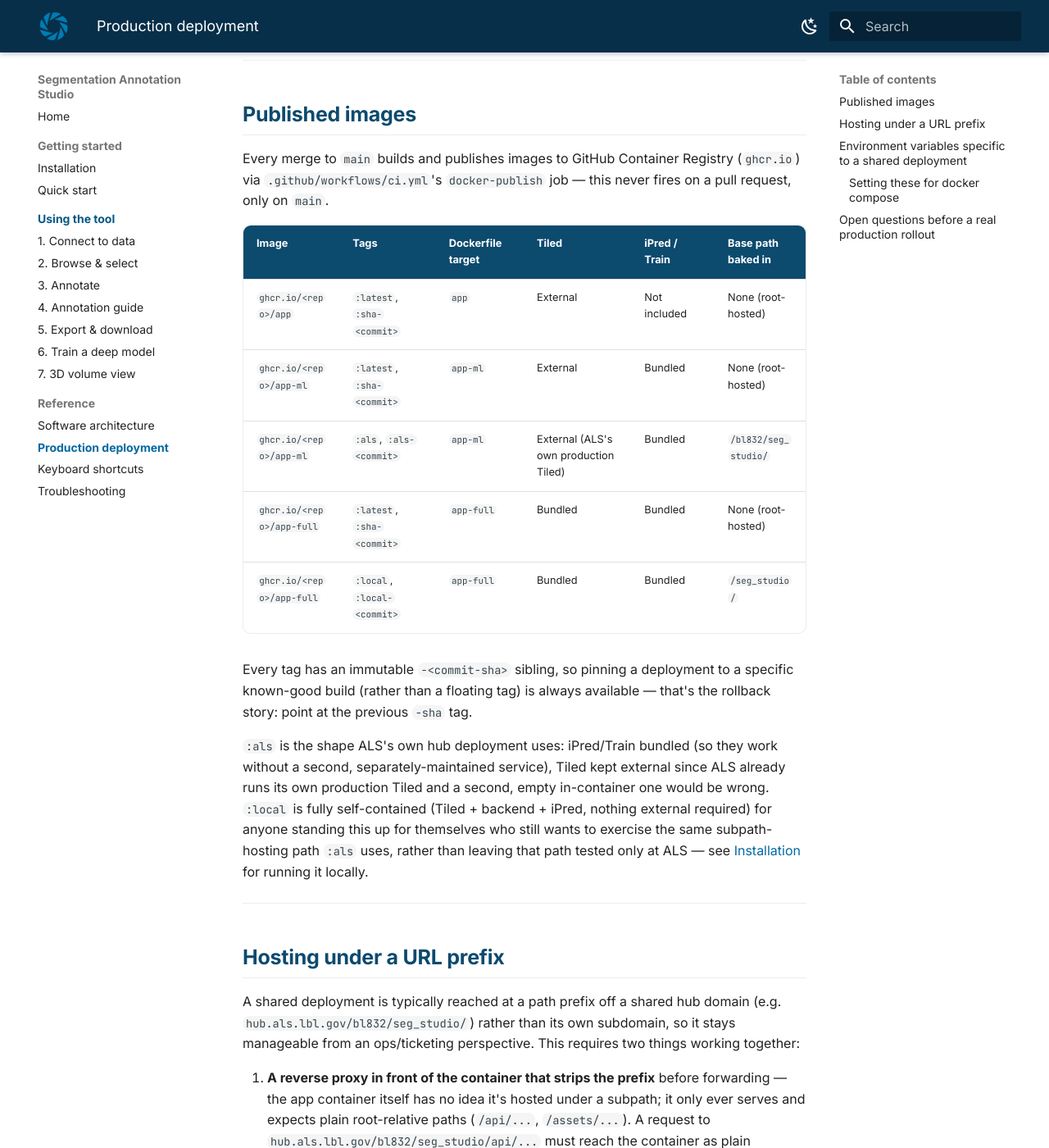
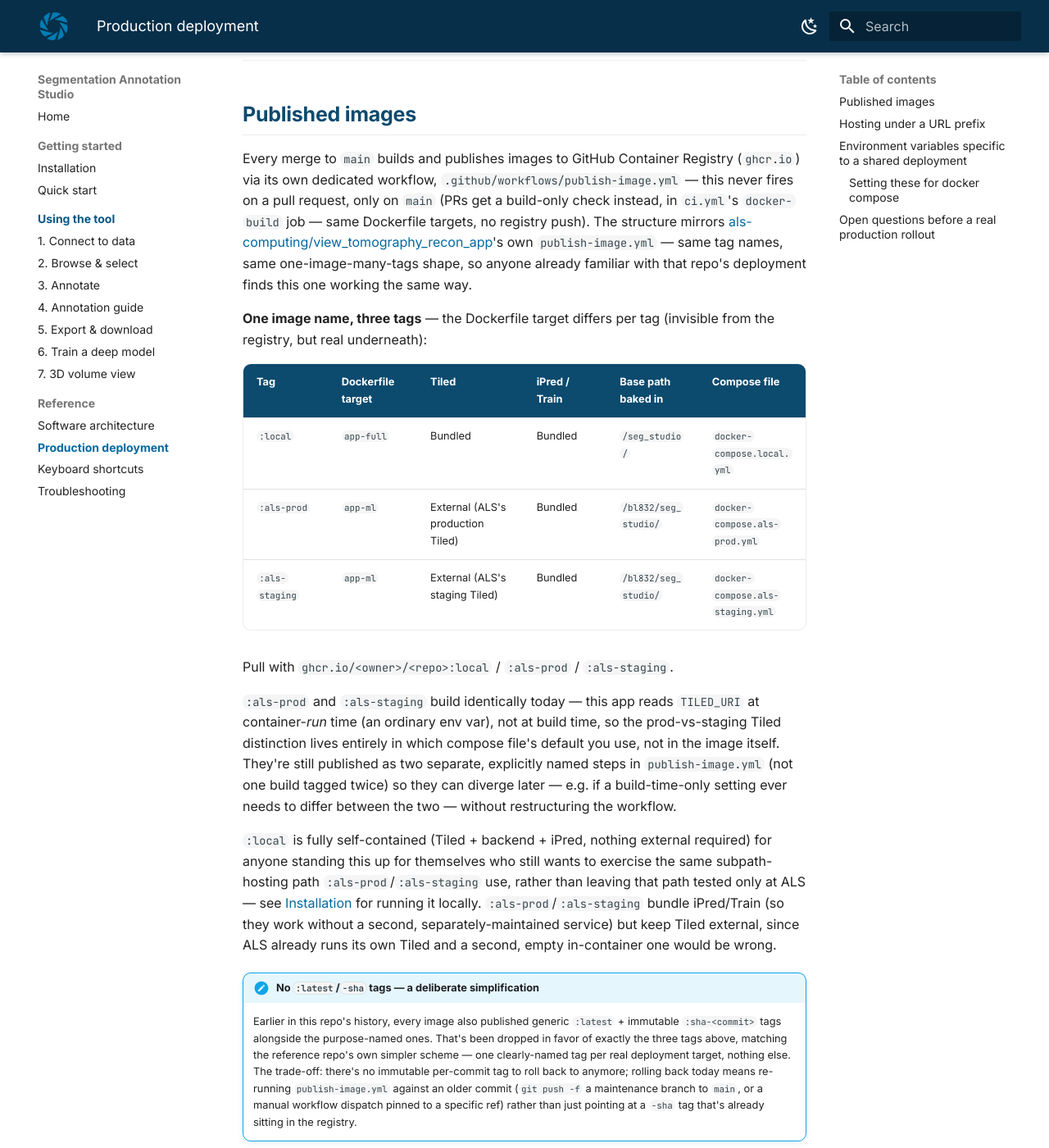
Before and after one commit to mlexchange/Segmentation_Annotation_Studio, an MkDocs documentation site: the page built from docs/reference/deployment.md, in a window 1280 px wide and 1400 px high, scrolled down 250 px. Shown: the whole window at 82% size. Built offline with MkDocs 1.6.1 and Material for MkDocs 9.7.7, drawn with Linux system fonts in a browser that asks for light colours; some of the changed text lies outside the part shown.

Commit message:
aligning the container names/build/git actions to match the view_tomography_reconstruction_app repo

````diff
--- a/docker-compose.full.yml
+++ b/docker-compose.full.yml
@@ -7,6 +7,7 @@
 #
 #   docker compose -f docker-compose.full.yml up --build
 #
+name: segmentation_annotation_studio
 services:
   app-full:
     build:
--- a/docker-compose.yml
+++ b/docker-compose.yml
@@ -3,6 +3,7 @@
 #
 #   docker compose up --build
 #
+name: segmentation_annotation_studio
 services:
   app:
     build: .
--- a/docs/reference/deployment.md
+++ b/docs/reference/deployment.md
@@ -10,28 +10,51 @@ under a URL prefix, and what's still an open question before a real production r
 ## Published images
 
 Every merge to `main` builds and publishes images to GitHub Container Registry
-(`ghcr.io`) via `.github/workflows/ci.yml`'s `docker-publish` job — this never fires
-on a pull request, only on `main`.
+(`ghcr.io`) via its own dedicated workflow, `.github/workflows/publish-image.yml` —
+this never fires on a pull request, only on `main` (PRs get a build-only check
+instead, in `ci.yml`'s `docker-build` job — same Dockerfile targets, no registry
+push). The structure mirrors
+[als-computing/view_tomography_recon_app](https://github.com/als-computing/view_tomography_recon_app)'s
+own `publish-image.yml` — same tag names, same one-image-many-tags shape, so anyone
+already familiar with that repo's deployment finds this one working the same way.
 
-| Image | Tags | Dockerfile target | Tiled | iPred / Train | Base path baked in |
+**One image name, three tags** — the Dockerfile target differs per tag (invisible
+from the registry, but real underneath):
+
+| Tag | Dockerfile target | Tiled | iPred / Train | Base path baked in | Compose file |
 | --- | --- | --- | --- | --- | --- |
-| `ghcr.io/<repo>/app` | `:latest`, `:sha-<commit>` | `app` | External | Not included | None (root-hosted) |
-| `ghcr.io/<repo>/app-ml` | `:latest`, `:sha-<commit>` | `app-ml` | External | Bundled | None (root-hosted) |
-| `ghcr.io/<repo>/app-ml` | `:als`, `:als-<commit>` | `app-ml` | External (ALS's own production Tiled) | Bundled | `/bl832/seg_studio/` |
-| `ghcr.io/<repo>/app-full` | `:latest`, `:sha-<commit>` | `app-full` | Bundled | Bundled | None (root-hosted) |
-| `ghcr.io/<repo>/app-full` | `:local`, `:local-<commit>` | `app-full` | Bundled | Bundled | `/seg_studio/` |
+| `:local` | `app-full` | Bundled | Bundled | `/seg_studio/` | `docker-compose.local.yml` |
+| `:als-prod` | `app-ml` | External (ALS's production Tiled) | Bundled | `/bl832/seg_studio/` | `docker-compose.als-prod.yml` |
+| `:als-staging` | `app-ml` | External (ALS's staging Tiled) | Bundled | `/bl832/seg_studio/` | `docker-compose.als-staging.yml` |
 
-Every tag has an immutable `-<commit-sha>` sibling, so pinning a deployment to a
-specific known-good build (rather than a floating tag) is always available —
-that's the rollback story: point at the previous `-sha` tag.
+Pull with `ghcr.io/<owner>/<repo>:local` / `:als-prod` / `:als-staging`.
 
-`:als` is the shape ALS's own hub deployment uses: iPred/Train bundled (so they work
-without a second, separately-maintained service), Tiled kept external since ALS
-already runs its own production Tiled and a second, empty in-container one would be
-wrong. `:local` is fully self-contained (Tiled + backend + iPred, nothing external
+`:als-prod` and `:als-staging` build identically today — this app reads `TILED_URI`
+at container-*run* time (an ordinary env var), not at build time, so the
+prod-vs-staging Tiled distinction lives entirely in which compose file's default you
+use, not in the image itself. They're still published as two separate, explicitly
+named steps in `publish-image.yml` (not one build tagged twice) so they can diverge
+later — e.g. if a build-time-only setting ever needs to differ between the two —
+without restructuring the workflow.
+
+`:local` is fully self-contained (Tiled + backend + iPred, nothing external
 required) for anyone standing this up for themselves who still wants to exercise the
-same subpath-hosting path `:als` uses, rather than leaving that path tested only at
-ALS — see [Installation](../getting-started/installation.md) for running it locally.
+same subpath-hosting path `:als-prod`/`:als-staging` use, rather than leaving that
+path tested only at ALS — see [Installation](../getting-started/installation.md) for
+running it locally. `:als-prod`/`:als-staging` bundle iPred/Train (so they work
+without a second, separately-maintained service) but keep Tiled external, since ALS
+already runs its own Tiled and a second, empty in-container one would be wrong.
+
+!!! note "No `:latest`/`-sha` tags — a deliberate simplification"
+    Earlier in this repo's history, every image also published generic `:latest` +
+    immutable `:sha-<commit>` tags alongside the purpose-named ones. That's been
+    dropped in favor of exactly the three tags above, matching the reference repo's
+    own simpler scheme — one clearly-named tag per real deployment target, nothing
+    else. The trade-off: there's no immutable per-commit tag to roll back to
+    anymore; rolling back today means re-running `publish-image.yml` against an
+    older commit (`git push -f` a maintenance branch to `main`, or a manual
+    workflow dispatch pinned to a specific ref) rather than just pointing at a
+    `-sha` tag that's already sitting in the registry.
 
 ---
 
@@ -52,20 +75,21 @@ manageable from an ops/ticketing perspective. This requires two things working t
    into the compiled JS at build time (`base` in `vite.config.ts`, consumed by
    `main.tsx`'s router `basename` and `config.ts`'s `API_BASE`) — **root-hosted and
    subpath-hosted are two different build artifacts from the same source**, not one
-   image that adapts at runtime. The published `:als`/`:local` tags already have this
-   baked in; the generic `:latest`/`:sha` tags of every image are root-hosted and
-   unaffected.
+   image that adapts at runtime. The published `:als-prod`/`:als-staging`/`:local`
+   tags already have this baked in — building your own image (e.g. `docker-
+   compose.yml`/`docker-compose.ml.yml`/`docker-compose.full.yml`'s generic,
+   unpublished targets) with `VITE_BASE_PATH` left unset stays root-hosted.
 
 If you're standing up your own subpath deployment (a different institution, a
 different path), build your own image with the matching `VITE_BASE_PATH` rather than
-reusing the `:als`/`:local` tags, which are baked for this repo's specific paths.
+reusing the `:als-prod`/`:als-staging`/`:local` tags, which are baked for this repo's specific paths.
 
 !!! warning "`VITE_BASE_PATH` is a path, never a hostname"
     Set it to the path segment only (`/bl832/seg_studio/`) — **never** a full URL
     with a scheme or host (`https://hub.als.lbl.gov/bl832/seg_studio/` would be
     wrong). The image has no business knowing what domain fronts it; only the
     reverse proxy does, and it can change (or differ between environments)
-    without ever touching this build-arg. This is what makes the *same* `:als`
+    without ever touching this build-arg. This is what makes the *same* `:als-prod`/`:als-staging`
     image usable unmodified across staging and production — e.g.
     `hub-staging.als.lbl.gov/bl832/seg_studio/` and
     `hub.als.lbl.gov/bl832/seg_studio/` sharing the identical `/bl832/seg_studio/`
@@ -102,7 +126,7 @@ Beyond what's already covered in [Installation](../getting-started/installation.
 | --- | --- |
 | `TILED_BROWSE_PATH` | The real path into an existing institutional Tiled catalog Browse should treat as its root (e.g. `beamlines/bl832/processed`). Confirm the exact value with whoever operates that Tiled server — don't assume it matches another deployment's beamline. |
 | `TILED_URI` / `TILED_API_KEY` | Point at the shared production Tiled server. See the open authentication question below — a single shared key is a stopgap, not the final design. |
-| `LOCAL_SOURCE_DIR` | `docker-compose.full.yml`/`docker-compose.local.yml` (bundled-Tiled shapes) only — bind-mounts a real host directory to `/data/processed` so the bundled Tiled server can read it directly. Everything under it (Zarr stores and plain image-slice folders) auto-registers into Tiled on every container start (see [Installation](../getting-started/installation.md#option-2-docker)) — no manual ingest step needed for pre-existing data. Not applicable to `:als` (`app-ml`), which points at an already-existing external Tiled instead of a bundled one. |
+| `LOCAL_SOURCE_DIR` | `docker-compose.full.yml`/`docker-compose.local.yml` (bundled-Tiled shapes) only — bind-mounts a real host directory to `/data/processed` so the bundled Tiled server can read it directly. Everything under it (Zarr stores and plain image-slice folders) auto-registers into Tiled on every container start (see [Installation](../getting-started/installation.md#option-2-docker)) — no manual ingest step needed for pre-existing data. Not applicable to `:als-prod`/`:als-staging` (`app-ml`), which point at an already-existing external Tiled instead of a bundled one. |
 
 Persistent storage (`LOCAL_DATA_ROOT`, defaulting to the `/data` volume already
 declared in the image) and CORS (`BROWSE_ALLOWED_ORIGINS`) need no special
@@ -116,17 +140,24 @@ Copy `.env.example` (repo root) to `.env` and fill it in — `docker compose` lo
 
 ```bash
 cp .env.example .env
-# edit .env: set TILED_URI, TILED_API_KEY, TILED_BROWSE_PATH, VITE_BASE_PATH
-docker compose -f docker-compose.ml.yml up --build
+# edit .env: set TILED_API_KEY at minimum — TILED_URI/TILED_BROWSE_PATH/
+# VITE_BASE_PATH already default correctly per environment (see below)
+docker compose -f docker-compose.als-prod.yml up --build
 ```
+
+For ALS specifically, use `docker-compose.als-prod.yml`/`docker-compose.als-
+staging.yml` — these already default `TILED_URI` to the real ALS production/staging
+Tiled hostnames and `VITE_BASE_PATH` to `/bl832/seg_studio/`, so only
+`TILED_API_KEY` needs setting per deployment. `docker-compose.ml.yml` is the
+generic, no-institution-specific-defaults version of the same shape (any other
+Tiled server, any base path) — set `TILED_URI`/`TILED_BROWSE_PATH`/`VITE_BASE_PATH`
+yourself there.
 
 `.env` is git-ignored — never commit a real `TILED_API_KEY` into it. This is a
 different file from `backend/.env.example`/`frontend/.env.example`, which configure
 `start_all.sh`/plain `npm run dev`/`npm run build` outside a container — the root
 `.env` is specifically what `docker compose` itself substitutes into the compose
-files' `${VAR}` references (`TILED_URI`, `TILED_API_KEY`, and `TILED_BROWSE_PATH` in
-`docker-compose.yml`/`docker-compose.ml.yml`; `VITE_BASE_PATH` as a build-arg in
-`docker-compose.ml.yml`). If you're running the already-published `ghcr.io` image
+files' `${VAR}` references. If you're running the already-published `ghcr.io` image
 directly (`docker run`/your own orchestration) rather than through one of these
 compose files, pass the equivalent `-e`/env vars there instead — `.env` only affects
 `docker compose` invocations in this directory.
@@ -149,6 +180,6 @@ glossed over:
   before a request reaches this app, or whether the app is expected to participate in
   auth itself, is a separate open question from Tiled's own data-access control above
   — confirm with hub admins before relying on either assumption.
-- **GPU availability for `:als`.** Bundling iPred/ML into `:als` only delivers a
+- **GPU availability for `:als-prod`/`:als-staging`.** Bundling iPred/ML there only delivers a
   practically usable Train tab if the host running that container provides GPU
   passthrough — CPU-only training/inference works but is dramatically slower.
````
Also changed, not shown: docker-compose.als-prod.yml (added, +45 -0 lines), docker-compose.als-staging.yml (added, +33 -0 lines), docker-compose.local.yml (+8 -4 lines), docker-compose.ml.yml (+10 -5 lines), docs/getting-started/installation.md (+2 -1 lines), docs/reference/architecture.md (+2 -2 lines), 2 other files.
